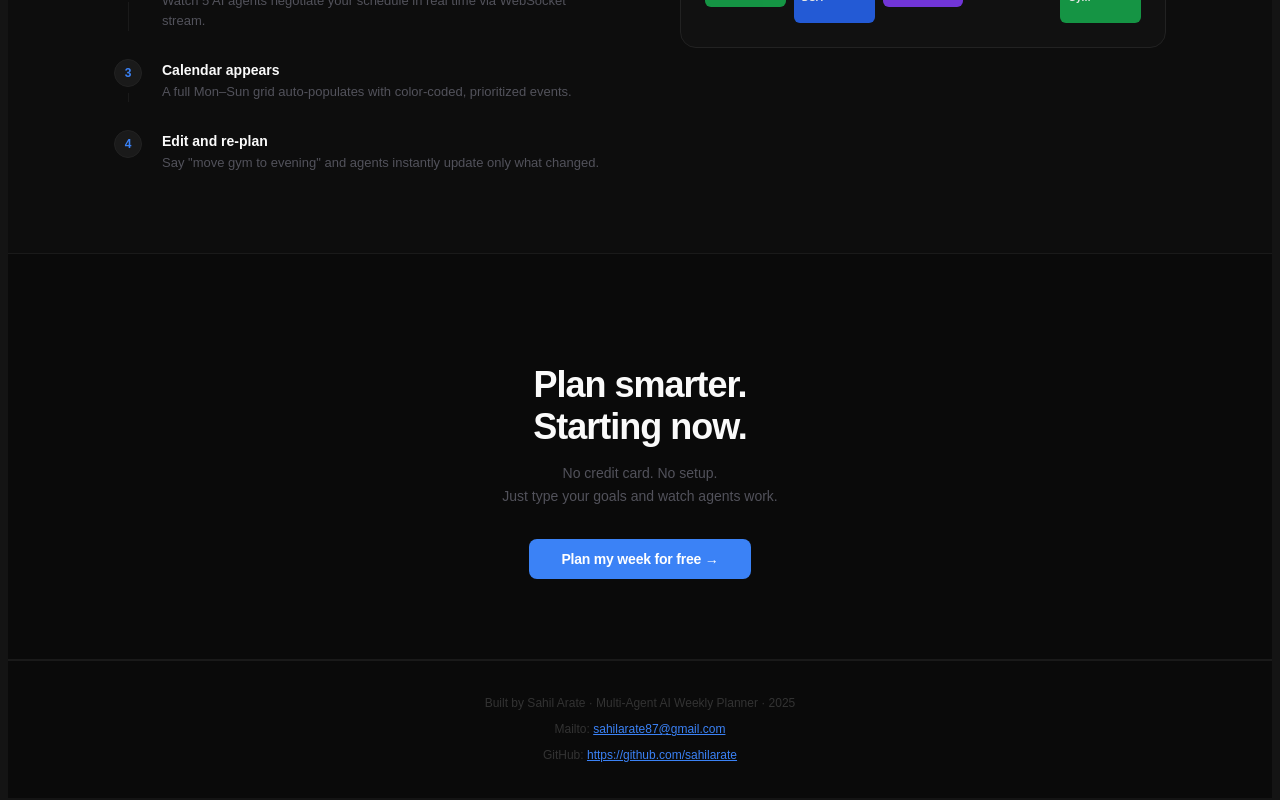
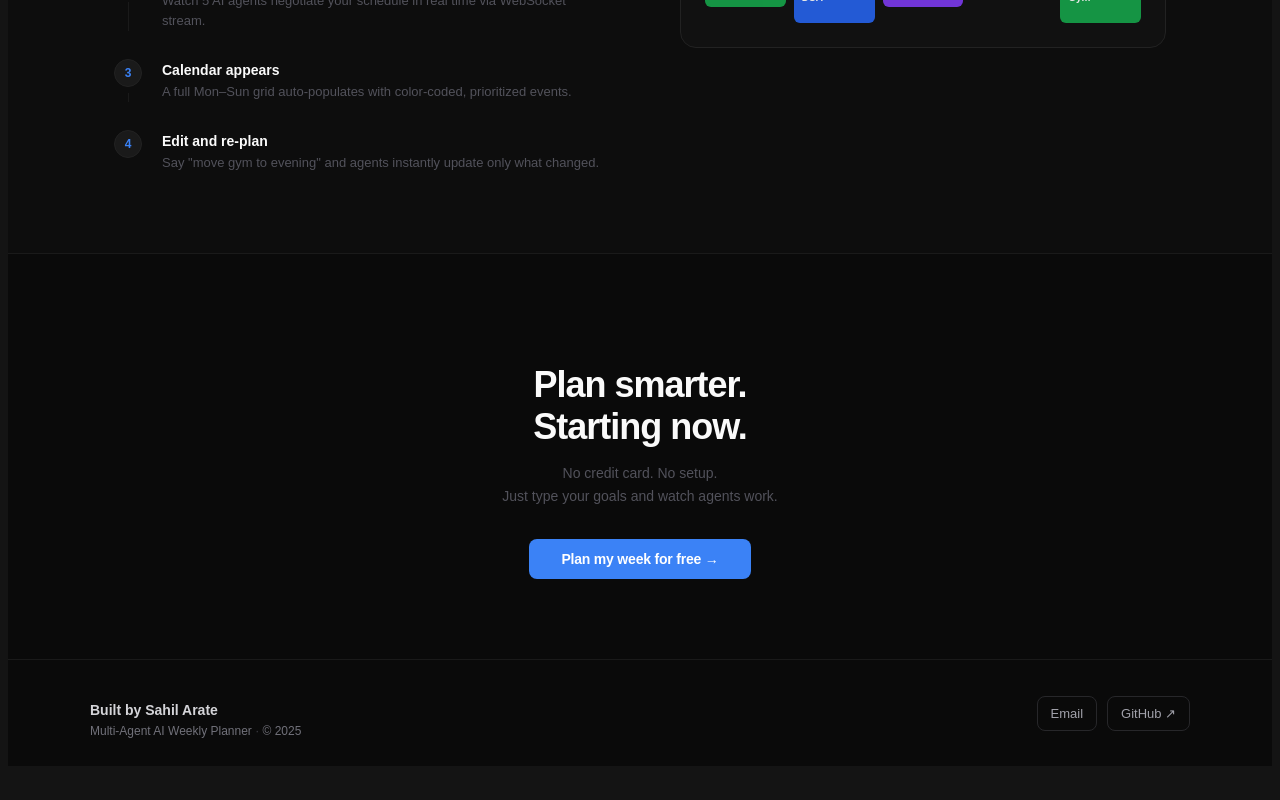
Before and after one commit to SahilArate/Multi-agent-AI-weekly-planner, a Next.js app in the folder frontend/: page / in a window 1280 px wide. Shown: the part 1620-2420 px from the top of the page. After the commit the page ends 2394 px from the top, so only its background shows below. Built offline with nearby package versions, Linux system fonts and the light colour scheme.

Commit message:
enhanced the footer

```diff
--- a/frontend/src/app/page.tsx
+++ b/frontend/src/app/page.tsx
@@ -487,23 +487,56 @@ export default function Home() {
       {/* FOOTER */}
       <footer style={{
         borderTop: '1px solid #1a1a1a',
-        padding: '24px',
-        textAlign: 'center',
-        boxShadow: 'inset 0 1px 0 #1a1a1a',
+        padding: '28px 24px',
+        background: '#0a0a0a',
       }}>
-        <p style={{ fontSize: '12px', color: '#333333' }}>
-          Built by Sahil Arate · Multi-Agent AI Weekly Planner · 2025
-
-        </p>
-        <p style={{ fontSize: '12px', color: '#333333', marginTop: '8px' }}>
-          Mailto: <a href="sahilarate87@gmail.com" style={{ color: '#3b82f6', textDecoration: 'underline' }}>sahilarate87@gmail.com</a>
-
-        </p>
-        <p style={{ fontSize: '12px', color: '#333333', marginTop: '8px' }}>
-          GitHub: <a href="https://github.com/sahilarate" style={{ color: '#3b82f6', textDecoration: 'underline' }} target="_blank" rel="noopener noreferrer">
-            https://github.com/sahilarate
-          </a>
-        </p>
+        <div style={{
+          maxWidth: '1100px',
+          margin: '0 auto',
+          display: 'flex',
+          justifyContent: 'space-between',
+          alignItems: 'center',
+          flexWrap: 'wrap',
+          gap: '20px 32px',
+        }}>
+          <div>
+            <p style={{
+              fontSize: '14px',
+              fontWeight: '600',
+              color: '#d4d4d8',
+              marginBottom: '6px',
+            }}>Built by Sahil Arate</p>
+            <p style={{ fontSize: '12px', color: '#71717a', margin: 0 }}>
+              Multi-Agent AI Weekly Planner <span style={{ color: '#3f3f46' }}>·</span> © 2025
+            </p>
+          </div>
+          <div style={{ display: 'flex', flexWrap: 'wrap', gap: '10px' }}>
+            <a href="mailto:sahilarate87@gmail.com" style={{
+              color: '#a1a1aa',
+              fontSize: '13px',
+              fontWeight: '500',
+              textDecoration: 'none',
+              padding: '9px 13px',
+              border: '1px solid #27272a',
+              borderRadius: '8px',
+              transition: 'color 150ms ease, border-color 150ms ease',
+            }}>
+              Email
+            </a>
+            <a href="https://github.com/sahilarate" style={{
+              color: '#a1a1aa',
+              fontSize: '13px',
+              fontWeight: '500',
+              textDecoration: 'none',
+              padding: '9px 13px',
+              border: '1px solid #27272a',
+              borderRadius: '8px',
+              transition: 'color 150ms ease, border-color 150ms ease',
+            }} target="_blank" rel="noopener noreferrer">
+              GitHub ↗
+            </a>
+          </div>
+        </div>
       </footer>
     </div>
   )
```
